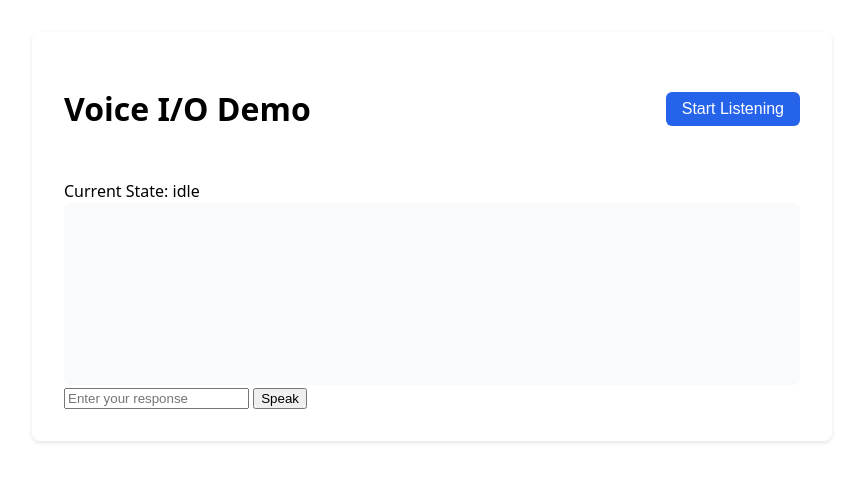
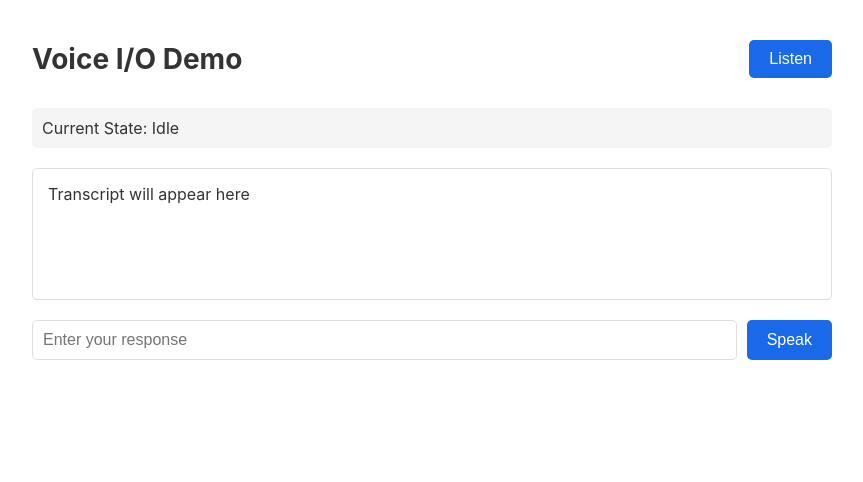
Before and after one commit to SwankyLegg/assistant-io, a website with bundled scripts: page index.html in a window 1280 px wide. Shown: the whole page, without its empty margins (208-1071 px from the left). Built offline with nearby package versions, Linux system fonts and the light colour scheme.

Commit message:
Done I think.

```diff
--- a/assistant.js
+++ b/assistant.js
@@ -32,6 +32,14 @@ const STATES = {
 
 export class Assistant {
   constructor(config = {}) {
+    // Check browser support first
+    if (!('SpeechRecognition' in window) && !('webkitSpeechRecognition' in window)) {
+      throw new Error('Speech recognition is not supported in this browser');
+    }
+    if (!('speechSynthesis' in window)) {
+      throw new Error('Speech synthesis is not supported in this browser');
+    }
+
     // So these can be accessed directly without a separate import
     this.states = STATES;
     this.state = this.states.IDLE;
@@ -49,7 +57,10 @@ export class Assistant {
 
     // Clean up on page unload
     window.addEventListener('beforeunload', () => this.cleanup());
-  }
+
+    this.recognitionResults = [];
+    this.accumulatedTranscript = '';
+  };
 
   initRecognizer() {
     // Browser compatibility check
@@ -60,41 +71,71 @@ export class Assistant {
     this.recognizer = new SpeechRecognition();
     Object.assign(this.recognizer, this.config.recognition);
 
-    this.recognitionResults = [];
-
     this.recognizer.onstart = () => {
       this.config.onListenStart?.();
     };
 
     this.recognizer.onresult = (evt) => this.handleRecognitionResult(evt);
 
+    this.recognizer.onspeechend = () => {
+      this.recognizer.stop();
+    };
+
     this.recognizer.onend = () => {
+      // Only call onListenEnd here, when recognition fully ends
       this.config.onListenEnd?.();
     };
 
     this.recognizer.onerror = (error) => {
       this.handleError(error, 'recognizer');
     };
-  }
+  };
 
   initSynthesizer() {
-    // Browser compatibility check
-    if (!('speechSynthesis' in window)) {
-      throw new Error('Speech synthesis not supported');
+    this.synthesizer = window.speechSynthesis;
+
+    // Load available voices
+    this.voices = [];
+    const loadVoices = () => {
+      this.voices = this.synthesizer.getVoices();
+    };
+
+    loadVoices();
+    if (this.synthesizer.onvoiceschanged !== undefined) {
+      this.synthesizer.onvoiceschanged = loadVoices;
     }
-    this.synthesizer = window.speechSynthesis;
   };
 
   handleRecognitionResult(evt) {
-    console.log(evt.results);
-    [...evt.results].map((recognitionResult) => {
-      [...recognitionResult].map((result) => {
-        console.log(result.transcript);
-      });
+    // Convert results to a more usable format
+    const results = Array.from(evt.results).map(resultArray => {
+      return Array.from(resultArray).map(result => ({
+        transcript: result.transcript,
+        confidence: result.confidence,
+        isFinal: resultArray.isFinal
+      }));
     });
-    // console.log(evt.results.map(r => r.transcript));
-    // this.recognitionResults.push(evt.recognitionResults);
-    // this.config.onRecognitionResult?.(evt);
+
+    // Get the best transcript by taking highest confidence result from each group
+    const bestTranscript = results
+      .map(alternatives => alternatives.reduce((best, current) =>
+        current.confidence > best.confidence ? current : best
+      ))
+      .map(result => result.transcript)
+      .join(' ');
+
+    // Accumulate final transcripts
+    const lastResult = results[results.length - 1];
+    // Stop recognizing if we have final results
+    if (lastResult && lastResult[0].isFinal) {
+      this.accumulatedTranscript = (this.accumulatedTranscript + ' ' + bestTranscript).trim();
+      this.stopRecognizing();
+      // Use setState but skip cleanup since we just stopped recognizing
+      this.state = this.states.IDLE; // Directly set state to avoid cleanup
+    }
+
+    this.recognitionResults = results;
+    this.config.onRecognitionResult?.(results, bestTranscript, this.accumulatedTranscript);
   };
 
   setIdle() {
@@ -102,7 +143,15 @@ export class Assistant {
   };
 
   setListening() {
-    this.cleanup();
+    // If we're currently speaking, just stop that
+    // No need for full cleanup which would also stop recognition
+    if (this.state === STATES.RESPONDING) {
+      this.stopSpeaking();
+    } else {
+      this.cleanup();
+    }
+
+    this.accumulatedTranscript = ''; // Reset accumulated transcript when starting new session
     this.recognizer.start();
   };
 
@@ -113,8 +162,16 @@ export class Assistant {
   setSpeaking(text) {
     this.cleanup();
     const utterance = new SpeechSynthesisUtterance(text);
-    // Apply config
+
+    // Apply config including voice if specified
     Object.assign(utterance, this.config.synthesis);
+    if (this.config.synthesis.voice) {
+      const voice = this.voices.find(v => v.name === this.config.synthesis.voice);
+      if (voice) {
+        utterance.voice = voice;
+      }
+    }
+
     // Add event handlers
     utterance.onend = () => {
       this.setState(STATES.IDLE);
@@ -130,9 +187,7 @@ export class Assistant {
   };
 
   setState(newState, textToSynthesize) {
-    console.log(newState);
-
-    // Don't do anything if state state is invalid or same
+    // Don't do anything if state is invalid or same
     if (!this.states[newState]) {
       throw new Error(`Invalid state: ${newState}`);
     }
@@ -140,6 +195,10 @@ export class Assistant {
       return console.log('No Assistant state change');
     }
 
+    // Update the state first
+    this.state = newState;
+
+    // Then handle the state change
     switch (newState) {
       case STATES.IDLE:
         return this.setIdle();
@@ -150,20 +209,22 @@ export class Assistant {
       case STATES.THINKING:
         return this.setThinking();
     }
-
-    // Update the state
-    this.state = newState;
   };
 
   handleError(error, label) {
     console.info(`Assistant ${label} error`, error);
     this.config.onError?.(error);
+    this.stopRecognizing();
     this.setState(STATES.IDLE);
   };
 
   stopRecognizing() {
-    if (this.recognizer.listening) {
-      this.recognizer.stop();
+    if (this.recognizer) {
+      try {
+        this.recognizer.stop();
+      } catch (err) {
+        console.warn('Error stopping recognition:', err);
+      }
     }
   };
 
@@ -181,4 +242,12 @@ export class Assistant {
       this.handleError(err, "cleanup");
     }
   };
-}
+
+  getVoices() {
+    return this.voices;
+  };
+
+  getState() {
+    return this.state;
+  };
+};
--- a/index.css
+++ b/index.css
@@ -1,48 +1,95 @@
+:root {
+    --primary-color: #1a69e8;
+    --primary-hover: #1556be;
+    --text-color: #333;
+    --light-gray: #f5f5f5;
+    --border-color: #ddd;
+}
+
 body {
-  font-family: system-ui, -apple-system, sans-serif;
-  max-width: 800px;
-  margin: 2rem auto;
-  padding: 0 1rem;
-  line-height: 1.5;
+    font-family: -apple-system, BlinkMacSystemFont, 'Segoe UI', Roboto, Oxygen, Ubuntu, Cantarell, sans-serif;
+    margin: 0;
+    padding: 20px;
+    color: var(--text-color);
+    background-color: white;
 }
+
 .container {
-  background: white;
-  border-radius: 8px;
-  box-shadow: 0 2px 4px rgba(0,0,0,0.1);
-  padding: 2rem;
+    max-width: 800px;
+    margin: 0 auto;
+    padding: 20px;
 }
+
 .header {
-  display: flex;
-  justify-content: space-between;
-  align-items: center;
-  margin-bottom: 1.5rem;
+    display: flex;
+    justify-content: space-between;
+    align-items: center;
+    margin-bottom: 30px;
 }
+
+h1 {
+    margin: 0;
+    color: var(--text-color);
+    font-size: 28px;
+}
+
+button {
+    background-color: var(--primary-color);
+    color: white;
+    border: none;
+    padding: 10px 20px;
+    border-radius: 5px;
+    cursor: pointer;
+    font-size: 16px;
+    transition: background-color 0.2s;
+}
+
+button:hover {
+    background-color: var(--primary-hover);
+}
+
+#status {
+    margin-bottom: 20px;
+    padding: 10px;
+    background-color: var(--light-gray);
+    border-radius: 5px;
+}
+
 .transcript-container {
-  background: #f9fafb;
-  border-radius: 6px;
-  padding: 1rem;
-  min-height: 150px;
+    margin-bottom: 20px;
+    padding: 15px;
+    border: 1px solid var(--border-color);
+    border-radius: 5px;
+    min-height: 100px;
 }
+
 #finalTranscript {
-  margin-bottom: 0.5rem;
+    margin-bottom: 10px;
 }
+
 #interimTranscript {
-  color: #6b7280;
-  font-style: italic;
+    color: #666;
+    font-style: italic;
 }
-#toggleMic {
-  background: #2563eb;
-  color: white;
-  border: none;
-  padding: 0.5rem 1rem;
-  border-radius: 6px;
-  font-size: 1rem;
-  cursor: pointer;
-  transition: background-color 0.2s;
+
+#response {
+    display: flex;
+    gap: 10px;
 }
-#toggleMic:hover {
-  background: #1d4ed8;
+
+#responseInput {
+    flex: 1;
+    padding: 10px;
+    border: 1px solid var(--border-color);
+    border-radius: 5px;
+    font-size: 16px;
 }
-#toggleMic.listening {
-  background: #dc2626;
+
+#responseInput:focus {
+    outline: none;
+    border-color: var(--primary-color);
 }
+
+#speakButton {
+    white-space: nowrap;
+}
--- a/index.html
+++ b/index.html
@@ -8,13 +8,13 @@
     <div class="container">
         <div class="header">
             <h1>Voice I/O Demo</h1>
-            <button id="toggleMic">Start Listening</button>
+            <button id="toggleMic">Listen</button>
         </div>
 
         <div id="status">Current State: <span id="currentState">idle</span></div>
 
         <div class="transcript-container">
-            <div id="finalTranscript"></div>
+            <div id="finalTranscript">Transcript will appear here</div>
             <div id="interimTranscript"></div>
         </div>
 
--- a/index.js
+++ b/index.js
@@ -1,23 +1,68 @@
 import { Assistant } from './assistant.js';
+
+// Add this function after the imports but before the DOMContentLoaded listener
+function formatString(str) {
+  return str.toLowerCase().replace(/\b\w/g, c => c.toUpperCase());
+}
 
 // Initialize everything when the document loads
 document.addEventListener('DOMContentLoaded', () => {
+  // Get existing elements
+  const finalTranscript = document.querySelector('#finalTranscript');
+  const interimTranscript = document.querySelector('#interimTranscript');
+  const currentState = document.querySelector('#currentState');
+  const toggleMic = document.querySelector('#toggleMic');
 
+  let accumulatedTranscript = '';
 
-  function logText(text) {
-    console.log(text);
+  function handleRecognitionResult(results, bestTranscript, accumulatedTranscript) {
+    console.info('handleRecognitionResult', results, bestTranscript, accumulatedTranscript);
+    // Get the latest result array
+    const latestResult = results[results.length - 1];
+    const bestResult = latestResult[0];
+
+    // Update display based on whether it's final or interim
+    interimTranscript.textContent = bestTranscript;
+    finalTranscript.textContent = accumulatedTranscript;
+
+    if (bestResult.isFinal) {
+      console.log('Final result:', {
+        transcript: accumulatedTranscript,
+        confidence: bestResult.confidence
+      });
+    }
   }
 
   const asst = new Assistant({
-    // onListenStart: logText,
-    // onListenEnd: logText,
-    onRecognitionResult: logText,
-    onVoiceEnd: (utterance) => console.log('voice end', utterance),
-    // onSpeechStart: logText,
-    // onSpeechEnd: logText,
-    // onError: logText
+    onListenStart: () => {
+      console.log('Started listening...');
+      currentState.textContent = formatString(asst.states.LISTENING);
+      toggleMic.textContent = 'Stop';
+      accumulatedTranscript = '';
+    },
+    onListenEnd: () => {
+      console.log('Stopped listening');
+      currentState.textContent = formatString(asst.states.IDLE);
+      toggleMic.textContent = 'Listen';
+      interimTranscript.textContent = '';
+    },
+    onRecognitionResult: handleRecognitionResult,
+    onVoiceStart: () => {
+      console.log('Started speaking');
+      currentState.textContent = formatString(asst.states.RESPONDING);
+    },
+    onVoiceEnd: (utterance) => {
+      console.log('Finished speaking:', utterance.text);
+      currentState.textContent = formatString(asst.states.IDLE);
+    },
+    onError: (error) => {
+      console.error('Assistant error:', error);
+      currentState.textContent = 'Error';
+      toggleMic.textContent = 'Listen';
+    }
   });
 
+  // Handle the speak button
   const speakButton = document.querySelector('#speakButton');
   const responseInput = document.querySelector('#responseInput');
 
@@ -28,8 +73,8 @@ document.addEventListener('DOMContentLoaded', () => {
     asst.setState(asst.states.RESPONDING, responseInput.value);
   });
 
-  const button = document.querySelector('button');
-  button.addEventListener('click', () => {
+  // Handle the listen toggle button
+  toggleMic.addEventListener('click', () => {
     if (asst.state === asst.states.LISTENING) {
       asst.setState(asst.states.IDLE);
     } else {
@@ -37,5 +82,7 @@ document.addEventListener('DOMContentLoaded', () => {
     }
   });
 
-
+  // Initialize button text
+  toggleMic.textContent = 'Listen';
+  currentState.textContent = formatString(asst.states.IDLE);
 });
```
